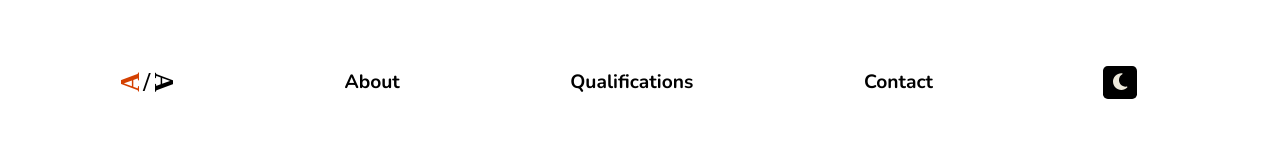
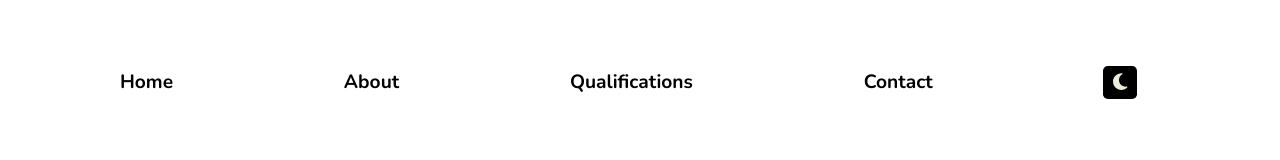
Before and after one commit to amberfrontend/website, a React (Vite) app: page / in a window 1280 px wide. Shown: the top 160 px of the page. Built offline with nearby package versions, Linux system fonts and the light colour scheme; a web font is replaced by a local one.

Commit message:
Remove logo

```diff
--- a/src/architecture/Navigation/Navigation.tsx
+++ b/src/architecture/Navigation/Navigation.tsx
@@ -23,10 +23,6 @@ interface NavigationProps {
 export default function Navigation({ onToggleTheme }: NavigationProps) {
   const isMobileWeb = useWindowWidth();
   const theme = useContext(ThemeContext);
-
-  const StyledLeftLetter = styled.span`
-    color: ${theme.TEXT.LOGO};
-  `;
 
   const StyledNav = styled.nav`
     padding: 0;
@@ -56,12 +52,8 @@ export default function Navigation({ onToggleTheme }: NavigationProps) {
               Home
             </Link>
           ) : (
-            <Link href={`/`} type='header' className='NavLink Logo'>
-              <span className='LogoWrapper'>
-                <StyledLeftLetter className='LeftLetter'>A</StyledLeftLetter>
-                <span aria-hidden={true}>/</span>
-                <span className='RightLetter'>A</span>
-              </span>
+            <Link href={`/`} type='header' className='NavLink'>
+              Home
             </Link>
           )}
         </li>
```
